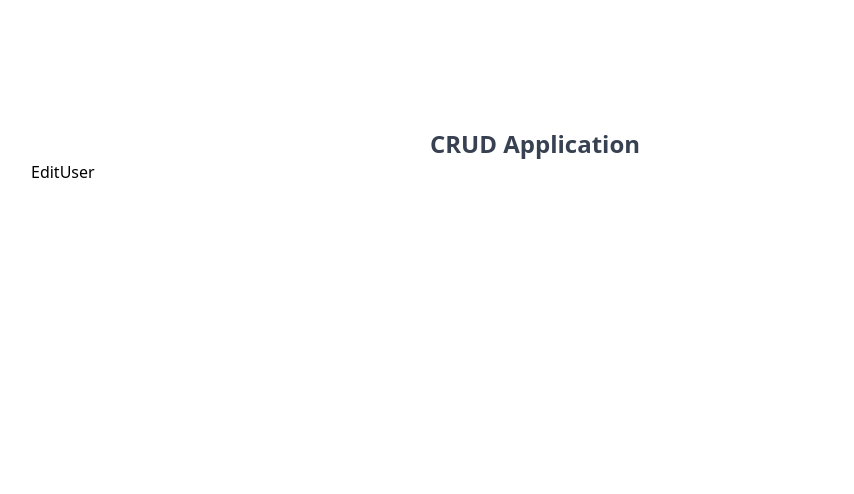
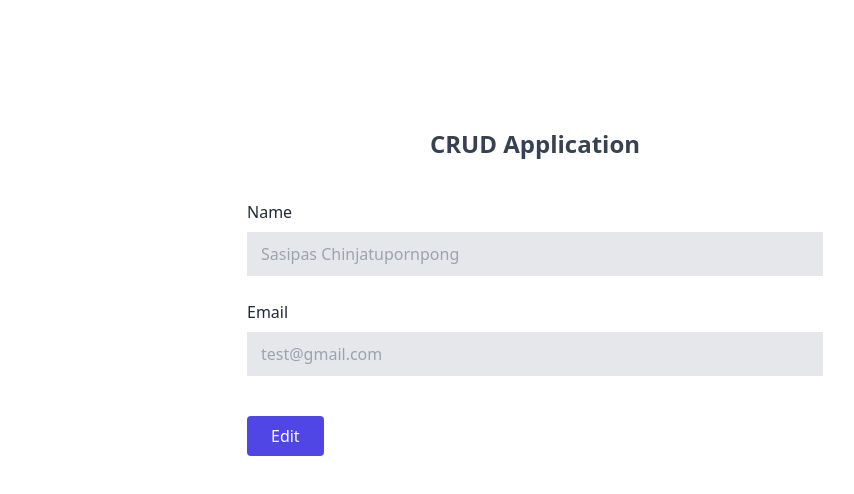
Before and after one commit to Gravitazione/CRUD-Application, a React (Vite) app: page /edit-user/1 in a window 1280 px wide. Shown: the top 494 px of the page, without its empty margins (105-959 px from the left). Built offline with nearby package versions, Linux system fonts and the light colour scheme.

Commit message:
set edit user

```diff
--- a/src/features/users/EditUser.jsx
+++ b/src/features/users/EditUser.jsx
@@ -1,9 +1,41 @@
-import React from 'react'
+import { useState } from "react";
+import { useNavigate } from 'react-router-dom'
+import Button from "../../components/Button";
+import TextField from "../../components/TextField";
 
 const EditUser = () => {
-  return (
-    <div>EditUser</div>
-  )
+
+    const navigate = useNavigate();
+
+    const [values, setValues] = useState({
+        name: '',
+        email: ''
+    });
+
+    const handleEditUser = () => {
+        setValues({ name: '', email: ''});
+        console.log(values);
+        navigate('/');
+    }
+
+    return (
+        <div className={`mt-10 max-w-xl mx-auto`}>
+            <TextField
+                label="Name"
+                value={values.name}
+                onChange={(e) => setValues({ ...values, name: e.target.value })}
+                inputProps={{ type: 'text', placeholder: 'Sasipas Chinjatupornpong' }}
+            />
+            <br />
+            <TextField
+                label="Email"
+                value={values.email}
+                onChange={(e) => setValues({ ...values, email: e.target.value })}
+                inputProps={{ type: 'email', placeholder: 'test@gmail.com' }}
+            />
+            <Button onClick={handleEditUser}>Edit</Button>
+        </div>
+    )
 }
 
 export default EditUser
```
